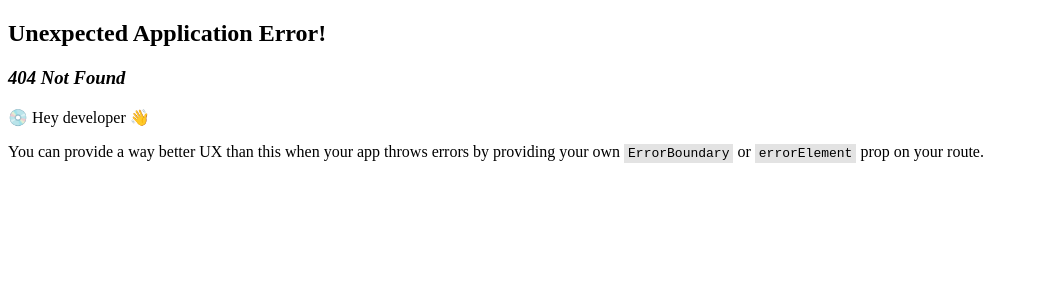
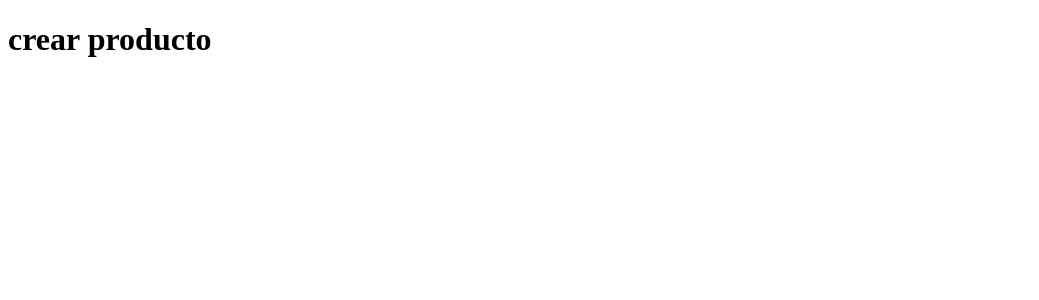
Before and after one commit to davidms5/STRINGSANDKEYSFRONT, a React (Vite) app: page /admin/crear-producto in a window 1280 px wide. Before the commit this address had no page. Shown: the top 300 px of the page, without its empty margins (0-1039 px from the left). Built offline with nearby package versions, Linux system fonts and the light colour scheme; the HTML template or start-up script is replaced by a standard one.

Commit message:
haciendo la logica de creacion de productos en el front

```diff
--- a/src/App.jsx
+++ b/src/App.jsx
@@ -1,6 +1,7 @@
 import { createBrowserRouter, RouterProvider } from "react-router-dom";
 import Home from "./views/Home";
 import Detail from './views/Detail';
+import CreateProduct from "./views/CreateProduct";
 
 
 const router = createBrowserRouter([
@@ -11,6 +12,10 @@ const router = createBrowserRouter([
   {
     path:'/detail/:id',
     element: <Detail/>,
+  },
+  {
+    path:"/admin/crear-producto",
+    element: <CreateProduct/>,
   }
 ])
 
--- /dev/null
+++ b/src/services/PostProduct.js
@@ -0,0 +1 @@
+import axios from "axios";
--- a/src/views/CreateProduct.jsx
+++ b/src/views/CreateProduct.jsx
@@ -1,5 +1,12 @@
 import axios from "axios";
+import { Box } from "@chakra-ui/react";
 
 export default function CreateProduct(){
 
+    return(
+    <Box>
+
+        <h1>crear producto</h1>
+    </Box>
+    );
 }
```
